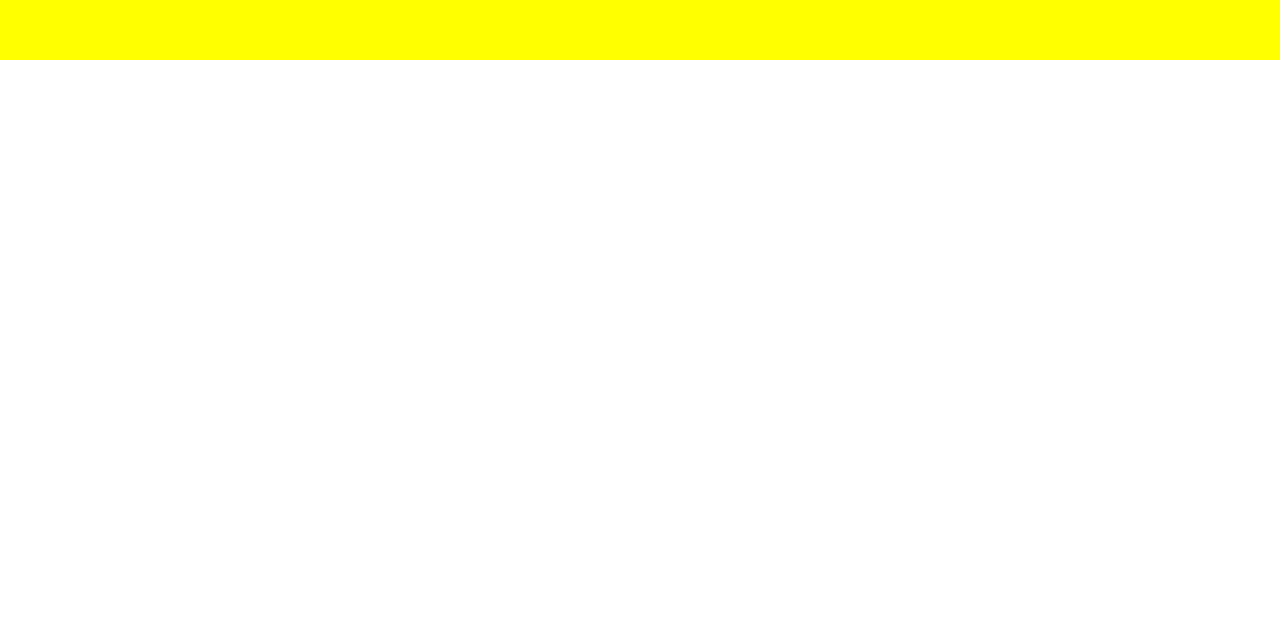
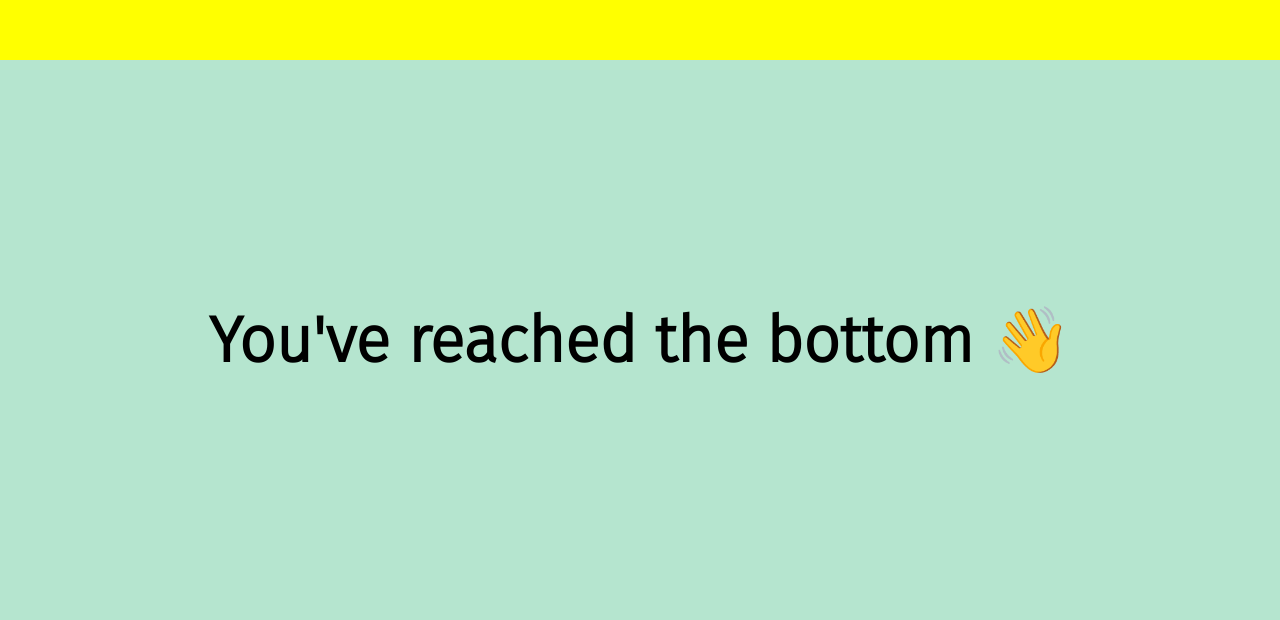
Before and after one commit to asplunds/floating-pages, a website built with Vite: page index.html in a window 1280 px wide. Shown: the part 4500-5120 px from the top of the page. Before the commit the page ends 4560 px from the top, so only its background shows below. Built offline with nearby package versions, Linux system fonts and the light colour scheme.

Commit message:
added footer

```diff
--- a/index.html
+++ b/index.html
@@ -33,6 +33,11 @@
               <h1></h1>
             </div>
         </div>
+        <div class="dummy-header">
+          <div>
+              <h1>You've reached the bottom 👋</h1>
+          </div>
+      </div>
         <script type="module" src="/main.js"></script>
     </body>
 </html>
```
Also changed, not shown: dist/index.html.
